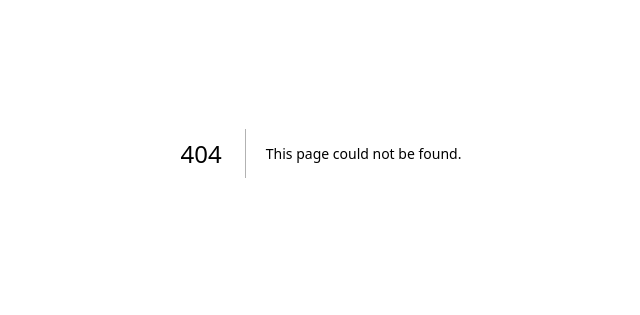
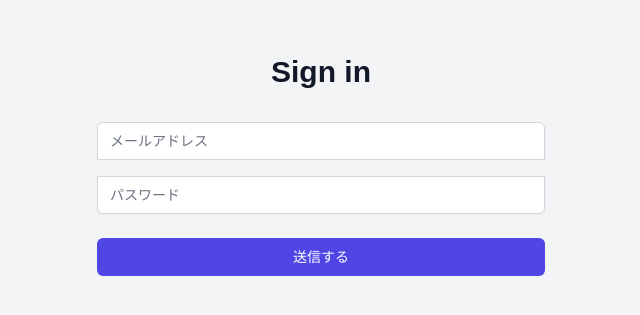
Before and after one commit to Shrimprin/test_rails-api_sign-in, a Next.js app in the folder frontend/: page /sign_in in a window 1280 px wide. Before the commit this address had no page. Shown: the part 247-562 px from the top of the page, without its empty margins (319-959 px from the left). Built offline with nearby package versions, Linux system fonts and the light colour scheme.

Commit message:
サインインのフォームを作成

```diff
--- a/frontend/package.json
+++ b/frontend/package.json
@@ -14,6 +14,7 @@
     "next": "14.2.19",
     "react": "^18",
     "react-dom": "^18",
+    "react-hook-form": "^7.54.2",
     "swr": "^2.2.5"
   },
   "devDependencies": {
--- /dev/null
+++ b/frontend/src/app/(Auth)/sign_in/page.tsx
@@ -0,0 +1,142 @@
+"use client";
+
+import axios, { AxiosResponse, AxiosError } from "axios";
+import type { NextPage } from "next";
+import { useRouter } from "next/navigation";
+import { useState } from "react";
+import { useForm, SubmitHandler, Controller } from "react-hook-form";
+import { useUserState, useSnackbarState } from "@/hooks/useGlobalState";
+
+type SignInFormData = {
+  email: string;
+  password: string;
+};
+
+const SignIn: NextPage = () => {
+  const router = useRouter();
+  const [isLoading, setIsLoading] = useState(false);
+  const [user, setUser] = useUserState();
+  const [, setSnackbar] = useSnackbarState();
+
+  const { handleSubmit, control } = useForm<SignInFormData>({
+    defaultValues: { email: "", password: "" },
+  });
+
+  const validationRules = {
+    email: {
+      required: "メールアドレスを入力してください。",
+      pattern: {
+        value:
+          /^[a-zA-Z0-9_+-]+(.[a-zA-Z0-9_+-]+)*@([a-zA-Z0-9][a-zA-Z0-9-]*[a-zA-Z0-9]*\.)+[a-zA-Z]{2,}$/,
+        message: "正しい形式のメールアドレスを入力してください。",
+      },
+    },
+    password: {
+      required: "パスワードを入力してください。",
+    },
+  };
+  const onSubmit: SubmitHandler<SignInFormData> = (data) => {
+    setIsLoading(true);
+    const url = process.env.NEXT_PUBLIC_API_BASE_URL + "/auth/sign_in";
+    const headers = { "Content-Type": "application/json" };
+
+    axios({ method: "POST", url: url, data: data, headers: headers })
+      .then((res: AxiosResponse) => {
+        localStorage.setItem("access-token", res.headers["access-token"]);
+        localStorage.setItem("client", res.headers["client"]);
+        localStorage.setItem("uid", res.headers["uid"]);
+        setUser({
+          ...user,
+          isFetched: false,
+        });
+        setSnackbar({
+          message: "サインインに成功しました",
+          severity: "success",
+          pathname: "/",
+        });
+        router.push("/");
+      })
+      .catch((e: AxiosError<{ error: string }>) => {
+        console.log(e.message);
+        setSnackbar({
+          message: "登録ユーザーが見つかりません",
+          severity: "error",
+          pathname: "/sign_in",
+        });
+        setIsLoading(false);
+      });
+  };
+
+  return (
+    <div className="bg-gray-100 min-h-screen flex items-center justify-center">
+      <div className="max-w-md w-full space-y-8">
+        <div>
+          <h2 className="mt-6 text-center text-3xl font-extrabold text-gray-900">
+            Sign in
+          </h2>
+        </div>
+        <form className="mt-8 space-y-6" onSubmit={handleSubmit(onSubmit)}>
+          <div className="rounded-md shadow-sm space-y-4">
+            <Controller
+              name="email"
+              control={control}
+              rules={validationRules.email}
+              render={({ field, fieldState }) => (
+                <>
+                  <input
+                    {...field}
+                    type="text"
+                    placeholder="メールアドレス"
+                    className={`appearance-none rounded-none relative block w-full px-3 py-2 border ${
+                      fieldState.invalid ? "border-red-500" : "border-gray-300"
+                    } placeholder-gray-500 text-gray-900 rounded-t-md sm:text-sm`}
+                  />
+                  {fieldState.invalid && (
+                    <p className="text-red-500 text-xs mt-1">
+                      {fieldState.error?.message}
+                    </p>
+                  )}
+                </>
+              )}
+            />
+            <Controller
+              name="password"
+              control={control}
+              rules={validationRules.password}
+              render={({ field, fieldState }) => (
+                <>
+                  <input
+                    {...field}
+                    type="password"
+                    placeholder="パスワード"
+                    className={`appearance-none rounded-none relative block w-full px-3 py-2 border ${
+                      fieldState.invalid ? "border-red-500" : "border-gray-300"
+                    } placeholder-gray-500 text-gray-900 rounded-b-md sm:text-sm`}
+                  />
+                  {fieldState.invalid && (
+                    <p className="text-red-500 text-xs mt-1">
+                      {fieldState.error?.message}
+                    </p>
+                  )}
+                </>
+              )}
+            />
+          </div>
+          <div>
+            <button
+              type="submit"
+              className={`group relative w-full flex justify-center py-2 px-4 border border-transparent text-sm font-medium rounded-md text-white ${
+                isLoading ? "bg-gray-400" : "bg-indigo-600 hover:bg-indigo-700"
+              } focus:outline-none focus:ring-2 focus:ring-offset-2 focus:ring-indigo-500`}
+              disabled={isLoading}
+            >
+              {isLoading ? "送信中..." : "送信する"}
+            </button>
+          </div>
+        </form>
+      </div>
+    </div>
+  );
+};
+
+export default SignIn;
--- /dev/null
+++ b/frontend/src/hooks/useGlobalState.ts
@@ -0,0 +1,45 @@
+import useSWR from "swr";
+
+export const useUserState = () => {
+  type userStateType = {
+    id: number;
+    name: string;
+    email: string;
+    isSignedIn: boolean;
+    isFetched: boolean;
+  };
+
+  const fallbackData: userStateType = {
+    id: 0,
+    name: "",
+    email: "",
+    isSignedIn: false,
+    isFetched: false,
+  };
+
+  const { data: state, mutate: setState } = useSWR("user", null, {
+    fallbackData: fallbackData,
+  });
+  return [state, setState] as [userStateType, (value: userStateType) => void];
+};
+
+export const useSnackbarState = () => {
+  type snackbarStateType = {
+    message: null | string;
+    severity: null | "success" | "error";
+    pathname: null | string;
+  };
+
+  const fallbackData: snackbarStateType = {
+    message: null,
+    severity: null,
+    pathname: null,
+  };
+  const { data: state, mutate: setState } = useSWR("snackbar", null, {
+    fallbackData: fallbackData,
+  });
+  return [state, setState] as [
+    snackbarStateType,
+    (value: snackbarStateType) => void,
+  ];
+};
```
Also changed, not shown: frontend/src/hooks/useRequireSignedIn.ts (added, +20 -0 lines), 2 other files (tests, documents, lock files or other folders).
